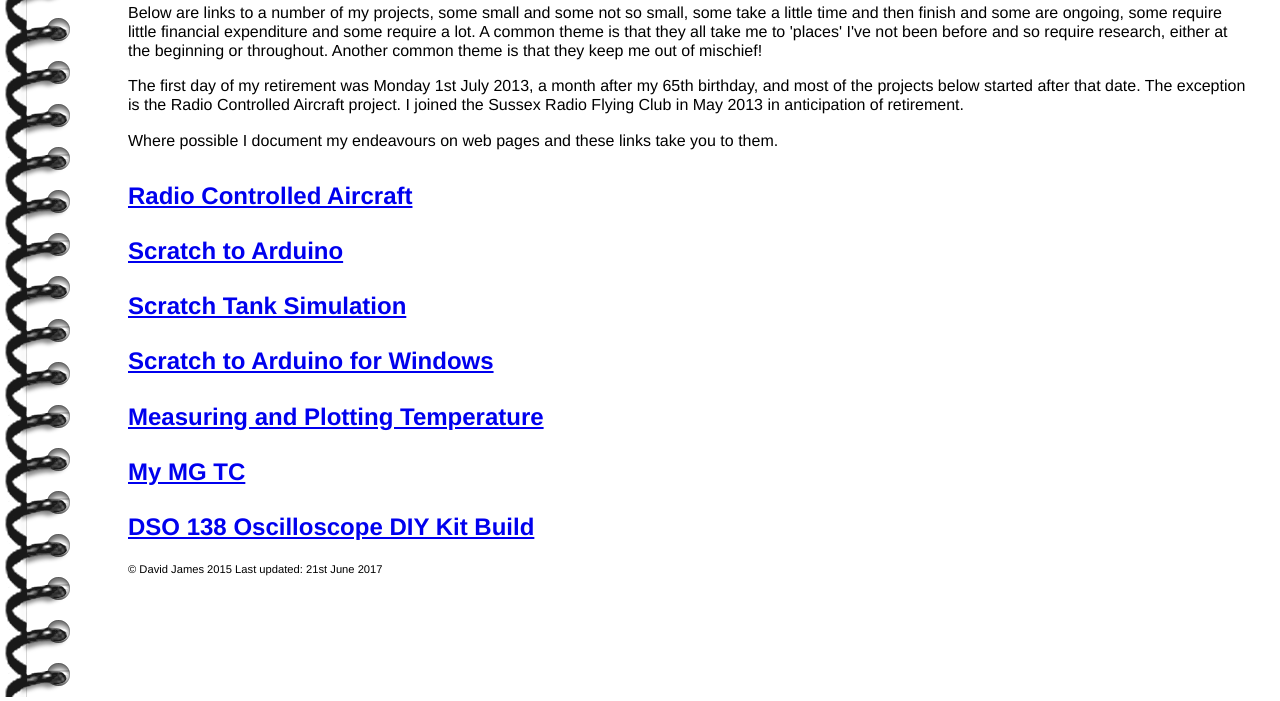
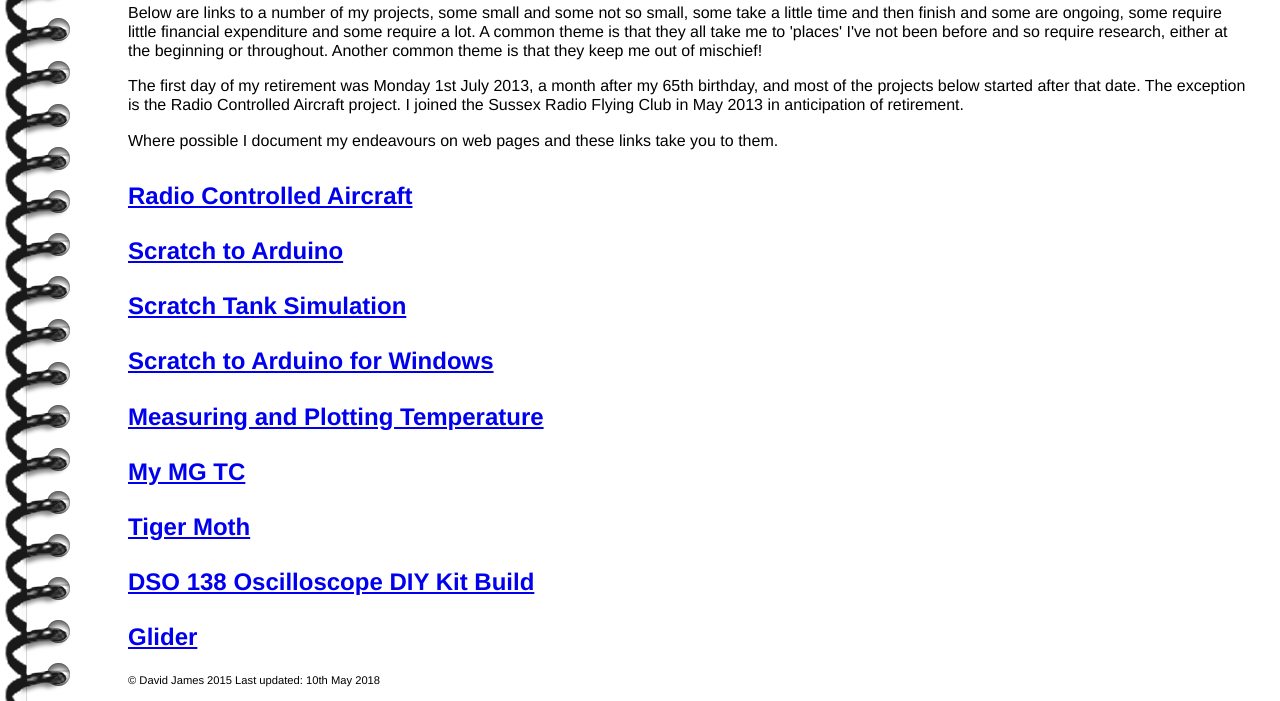
Before and after one commit to AandDnotes/Projects, a plain HTML site: page index.html in a window 1280 px wide. Shown: the part 103-804 px from the top of the page. Drawn offline with Linux system fonts and the light colour scheme.

Commit message:
Add files via upload

```diff
--- a/index.html
+++ b/index.html
@@ -17,10 +17,12 @@
         <h2><a href="scratch-to-arduino/windows/main.html">Scratch to Arduino for Windows</a></h2>
         <h2><a href="temperatureSensor/main.html">Measuring and Plotting Temperature</a></h2>
         <h2><a href="http://tc4985.altervista.org">My MG TC</a></h2>
+        <h2><a href="TigerMoth/index.html">Tiger Moth</a></h2>
         <h2><a href="oscilloscope/main.html">DSO 138 Oscilloscope DIY Kit Build</a></h2>
+        <h2><a href="glider/index.html">Glider</a></h2>
 
         <div style="font-size:70%; padding 50px">
-            <p>&copy; David James 2015 Last updated: 21st June 2017</p>
+            <p>&copy; David James 2015 Last updated: 10th May 2018</p>
         </div>
     </body>
 </html>
```
